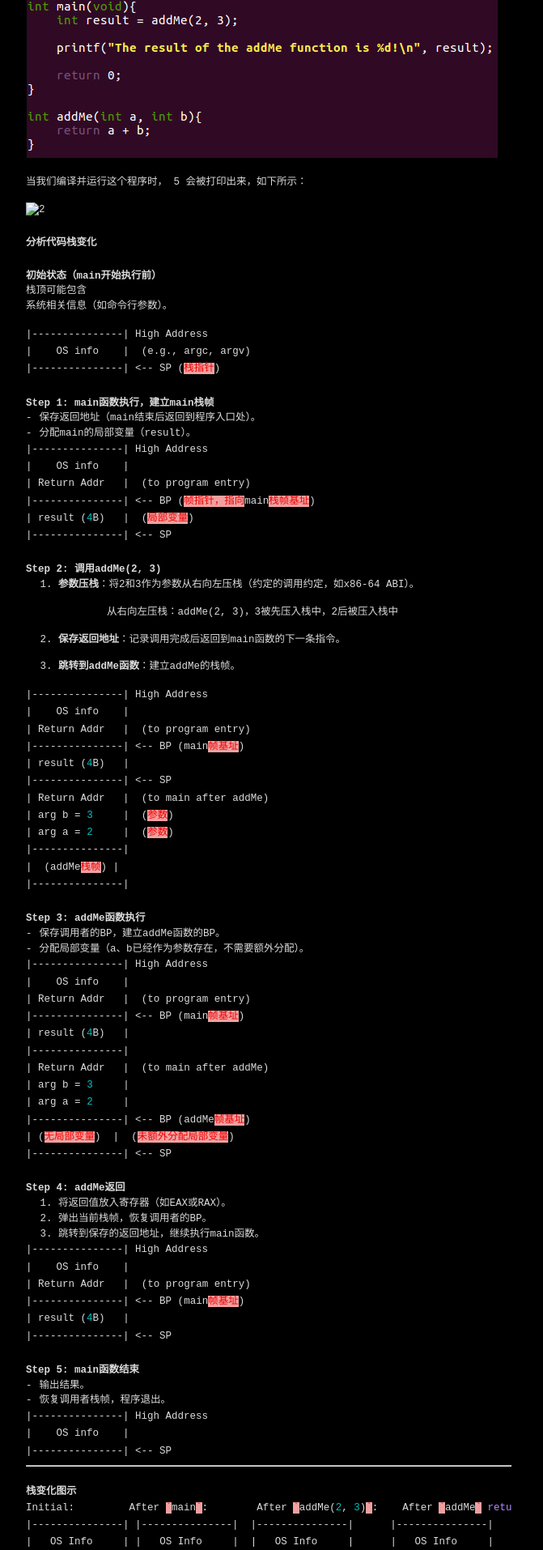
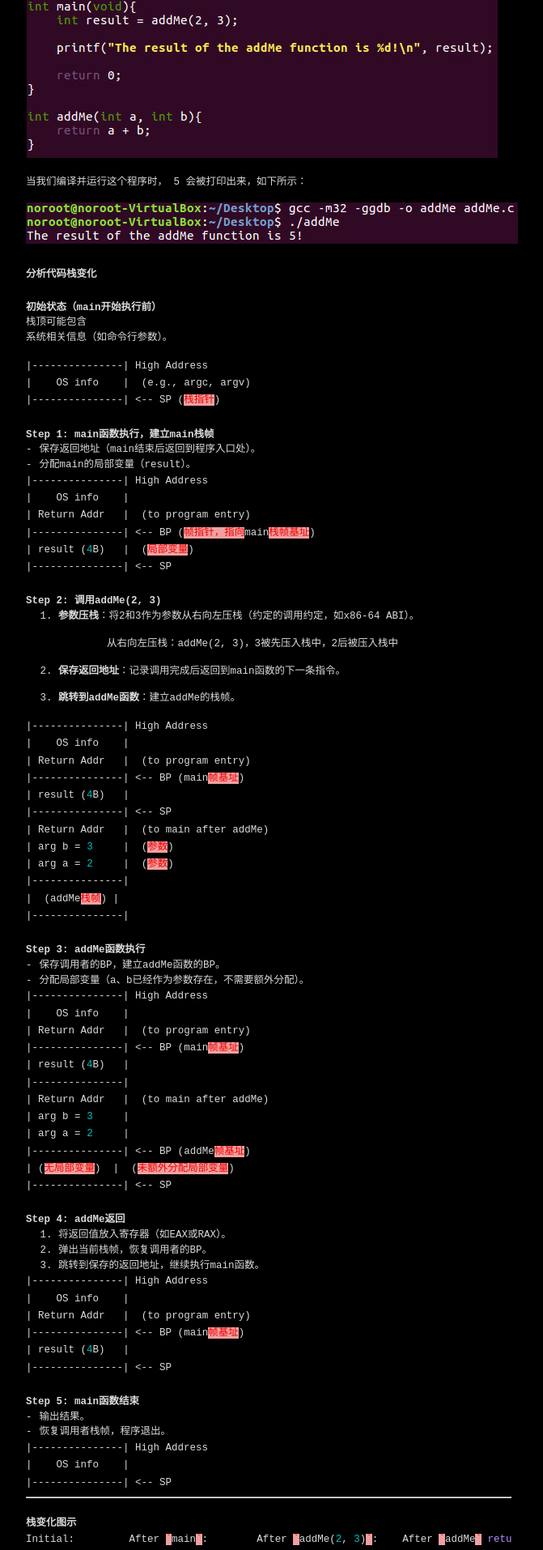
Before and after one commit to Cyphar0/Cyphar0.github.io, a Jekyll site: the page built from _posts/2025-01-21-reverse-栈.md, in a window 1280 px wide. Shown: the part 517-2431 px from the top of the page at 81% size, without its empty margins (308-979 px from the left). Built offline with Jekyll 4.4.1, drawn with Linux system fonts in a browser that asks for light colours.

Commit message:
Update 2025-01-21-reverse-栈.md

```diff
--- a/_posts/2025-01-21-reverse-栈.md
+++ b/_posts/2025-01-21-reverse-栈.md
@@ -28,7 +28,7 @@ date: 2025-01-22
 
 当我们编译并运行这个程序时， 5 会被打印出来，如下所示：
 
-![2](https://github.com/user-attachments/assets/94887b4f-325e-49af-9f8a-eed8af9e96b2)
+![2](/assets/images/栈/2.jpg)
 
 
 ### 分析代码栈变化
```
